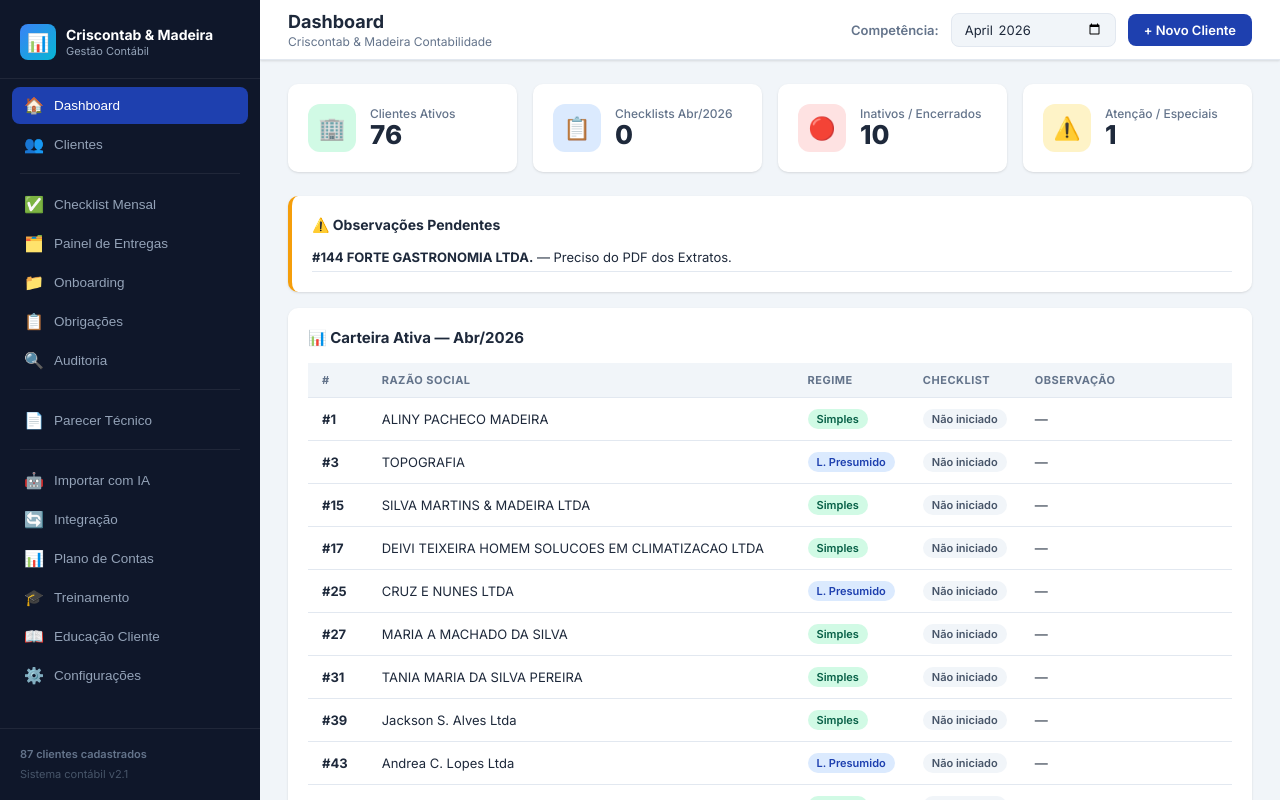
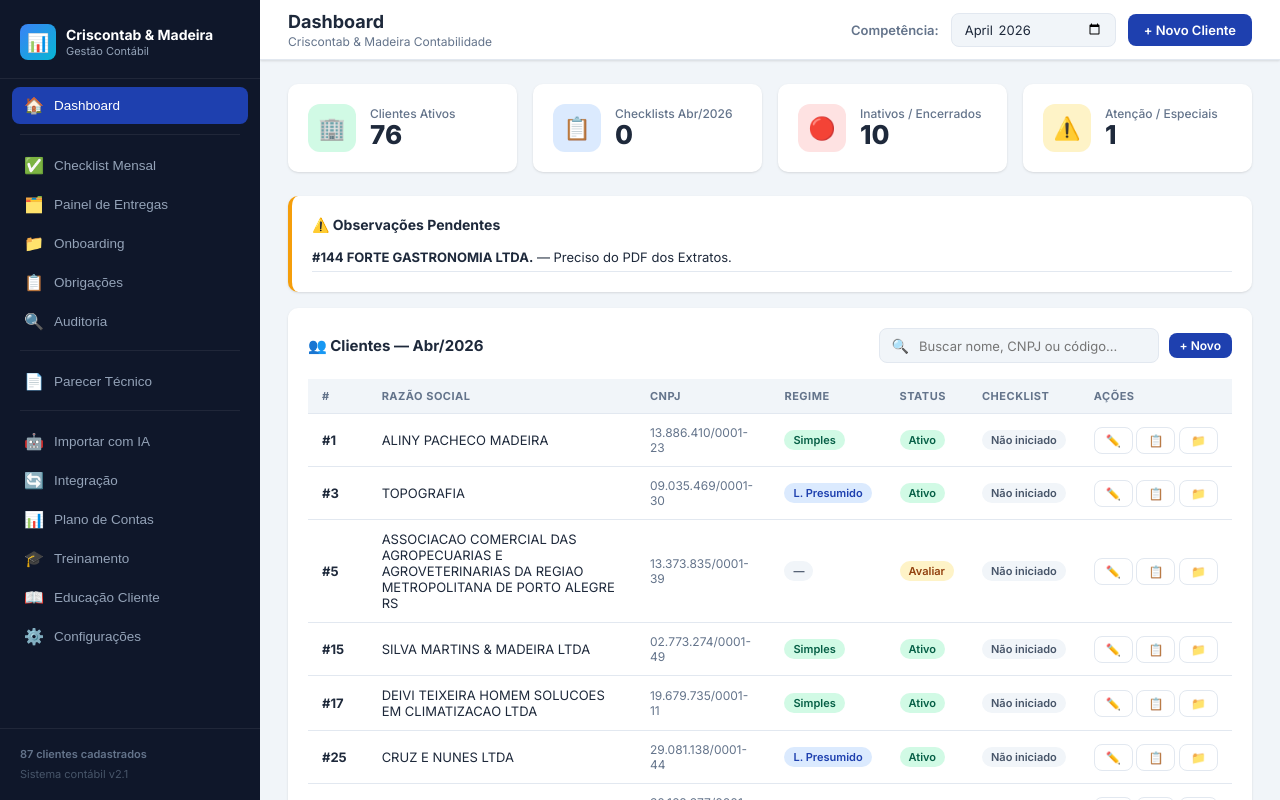
Before and after one commit to pryscilacastanha/AUTOMACOESCLIENTES, a plain HTML site: page index.html in a window 1280 px wide. Drawn offline with Linux system fonts and the light colour scheme.

Commit message:
feat: unificar Dashboard + Clientes em vista unica com stats, busca, CNPJ e acoes

```diff
--- a/index.html
+++ b/index.html
@@ -27,9 +27,6 @@
     <div class="sidebar-section">
       <button class="nav-item active" data-page="dashboard" onclick="navigate('dashboard')">
         <span class="nav-icon">🏠</span><span>Dashboard</span>
-      </button>
-      <button class="nav-item" data-page="controle" onclick="navigate('controle')">
-        <span class="nav-icon">👥</span><span>Clientes</span>
       </button>
     </div>
 
--- a/js/app.js
+++ b/js/app.js
@@ -101,7 +101,7 @@ function clienteNome(id) {
   return c ? c.nome : '—';
 }
 
-// ─── DASHBOARD ───
+// ─── DASHBOARD (UNIFIED) ───
 function renderDashboard() {
   const clientes = DB.get('clientes') || [];
   const checklists = DB.get('checklists') || {};
@@ -111,22 +111,34 @@ function renderDashboard() {
   const chkMes    = Object.keys(checklists).filter(k=>k.endsWith('_'+state.competencia)).length;
   const pendObs   = clientes.filter(c=>c.obs && c.obs.trim() && c.status==='Ativo');
 
-  const rows = clientes.filter(c=>c.status==='Ativo').map(c => {
+  // Filtro de busca
+  const filtro = state.filtro ? state.filtro.toLowerCase() : '';
+  const lista = clientes.filter(c =>
+    !filtro || c.nome.toLowerCase().includes(filtro) || c.cnpj.includes(filtro) || c.id.includes(filtro)
+  );
+
+  const rows = lista.map(c => {
     const key = c.id+'_'+state.competencia;
     const chk = checklists[key];
-    let prog = '—'; let progPct = 0;
+    let progHtml = '<span class="badge badge-gray">Não iniciado</span>';
     if (chk) {
       const items = Object.values(chk);
       const done = items.filter(v=>v==='recebido').length;
-      progPct = Math.round((done/items.length)*100);
-      prog = `<div class="progress-bar" style="width:120px"><div class="progress-fill" style="width:${progPct}%"></div></div><span class="text-sm text-muted" style="margin-left:6px">${progPct}%</span>`;
+      const pct = Math.round((done/items.length)*100);
+      progHtml = `<div style="display:flex;align-items:center"><div class="progress-bar" style="width:80px"><div class="progress-fill" style="width:${pct}%"></div></div><span class="text-sm text-muted" style="margin-left:6px">${pct}%</span></div>`;
     }
-    return `<tr onclick="navigate('checklist');openClienteChecklist('${c.id}')" style="cursor:pointer">
+    return `<tr>
       <td><strong>#${c.id}</strong></td>
       <td>${c.nome}</td>
+      <td style="font-size:12px;color:var(--text-muted)">${c.cnpj||'—'}</td>
       <td>${regimedIcon(c.regime)}</td>
-      <td>${prog==='—'?'<span class="badge badge-gray">Não iniciado</span>':`<div style="display:flex;align-items:center">${prog}</div>`}</td>
-      <td>${c.obs?`<span style="color:var(--warning);font-size:12px">⚠️ ${c.obs.substring(0,50)}</span>`:'—'}</td>
+      <td>${statusBadge(c.status)}</td>
+      <td>${progHtml}</td>
+      <td style="white-space:nowrap">
+        <button class="btn btn-ghost btn-sm" onclick="openModal('edit','${c.id}')">✏️</button>
+        <button class="btn btn-ghost btn-sm" onclick="navigate('checklist');openClienteChecklist('${c.id}')">📋</button>
+        <button class="btn btn-ghost btn-sm" onclick="navigate('onboarding');openClienteOnboarding('${c.id}')">📁</button>
+      </td>
     </tr>`;
   }).join('');
 
@@ -156,16 +168,24 @@ ${pendObs.length ? `<div class="card mb-4" style="border-left:4px solid var(--wa
   </div>`).join('')}
 </div>` : ''}
 <div class="card">
-  <div class="flex justify-between items-center mb-4">
-    <div style="font-weight:700;font-size:15px">📊 Carteira Ativa — ${fmtComp(state.competencia)}</div>
+  <div class="flex justify-between items-center mb-4" style="flex-wrap:wrap;gap:10px">
+    <div style="font-weight:700;font-size:15px">👥 Clientes — ${fmtComp(state.competencia)}</div>
+    <div style="display:flex;gap:10px;align-items:center">
+      <div class="search-bar" style="width:280px">
+        <span>🔍</span>
+        <input id="search-input" type="text" placeholder="Buscar nome, CNPJ ou código..." value="${state.filtro||''}" oninput="state.filtro=this.value;render()">
+      </div>
+      <button class="btn btn-primary btn-sm" onclick="openModal('new')">+ Novo</button>
+    </div>
   </div>
   <div class="table-wrap">
     <table>
-      <thead><tr><th>#</th><th>Razão Social</th><th>Regime</th><th>Checklist</th><th>Observação</th></tr></thead>
+      <thead><tr><th>#</th><th>Razão Social</th><th>CNPJ</th><th>Regime</th><th>Status</th><th>Checklist</th><th>Ações</th></tr></thead>
       <tbody>${rows}</tbody>
     </table>
   </div>
-</div>`;
+</div>
+<div id="modal-container"></div>`;
 }
 
 // ─── CLIENTES ───
```
